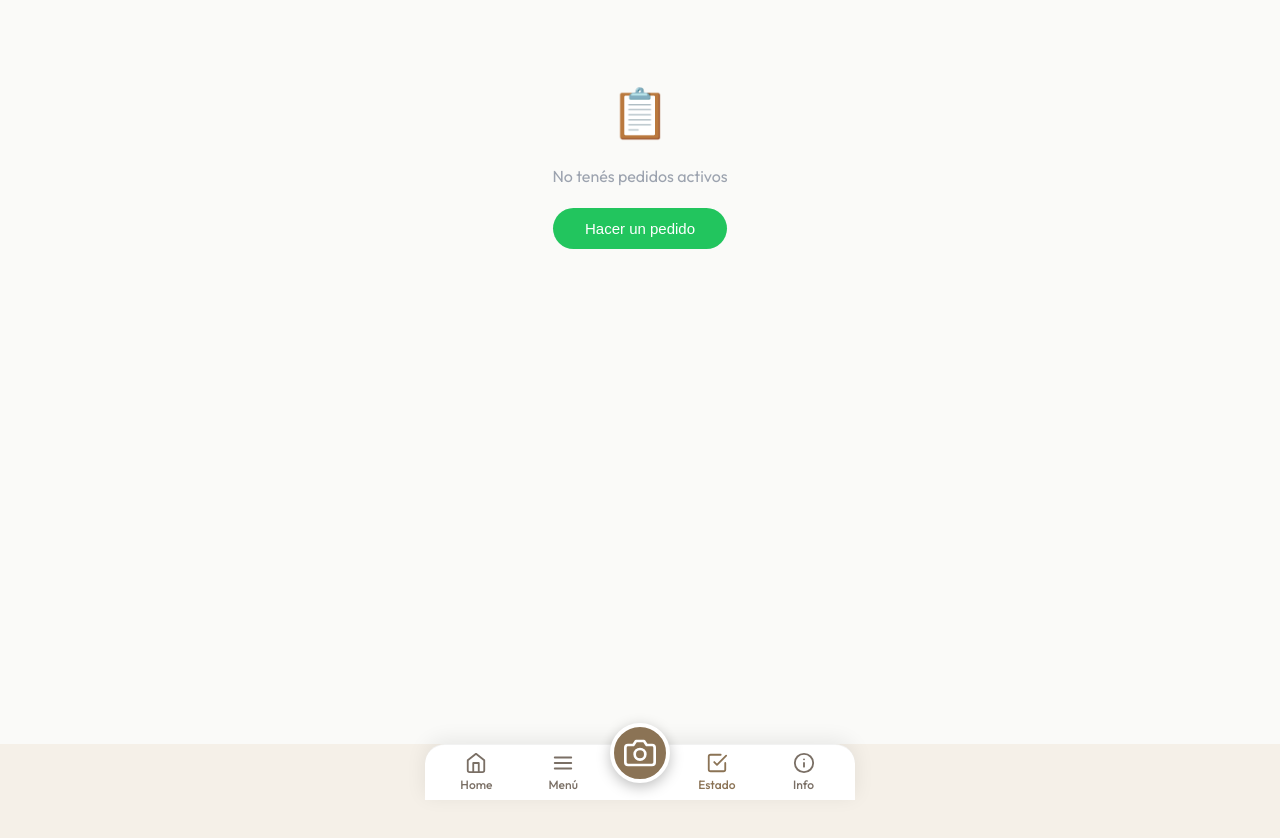
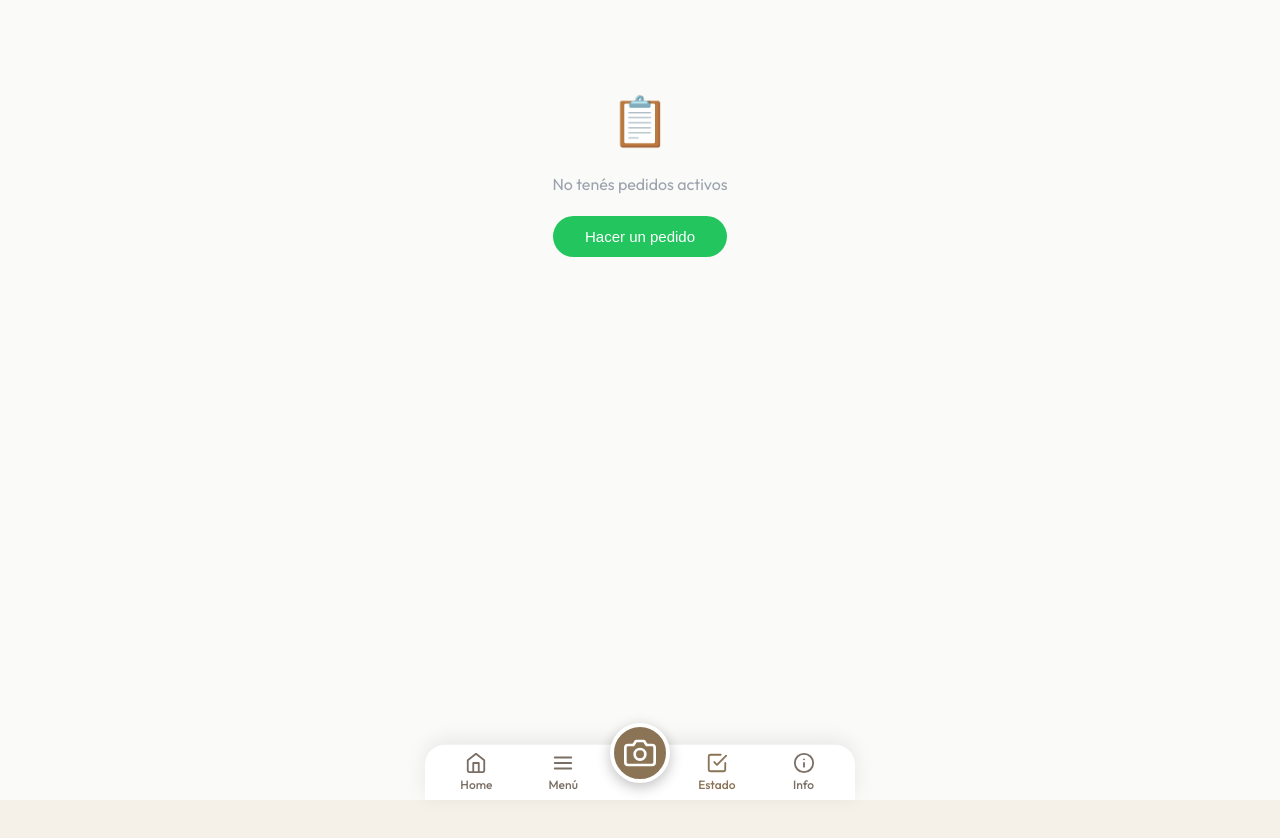
Before and after one commit to hikaribrandan3-code/foodspotapp, a React (Vite) app: page /status in a window 1280 px wide. Shown: the top 838 px of the page. Before the commit the page ends 800 px from the top, so only its background shows below. Built offline with nearby package versions, Linux system fonts and the light colour scheme.

Commit message:
Estado: align wrapper with Home pattern (24px padding, 90px bottom)

```diff
--- a/src/pages/customer/OrderStatus.jsx
+++ b/src/pages/customer/OrderStatus.jsx
@@ -65,11 +65,11 @@ function OrderStatus() {
 
     return (
         <div className="page" style={{
-            paddingBottom: 'calc(var(--nav-height) + 8px)',
-            paddingLeft: 10,
-            paddingRight: 10,
-            background: '#FAFAF8',
-            paddingTop: 16
+            padding: '0 24px',
+            paddingTop: 24,
+            paddingBottom: 90,
+            backgroundColor: '#FAFAF8',
+            minHeight: '100vh'
         }}>
             {/* Header removed - Pedido # is now the primary header inside the card */}
             {orders.length === 0 ? (
```
Also changed, not shown: 2 other files (tests, documents, lock files or other folders).
